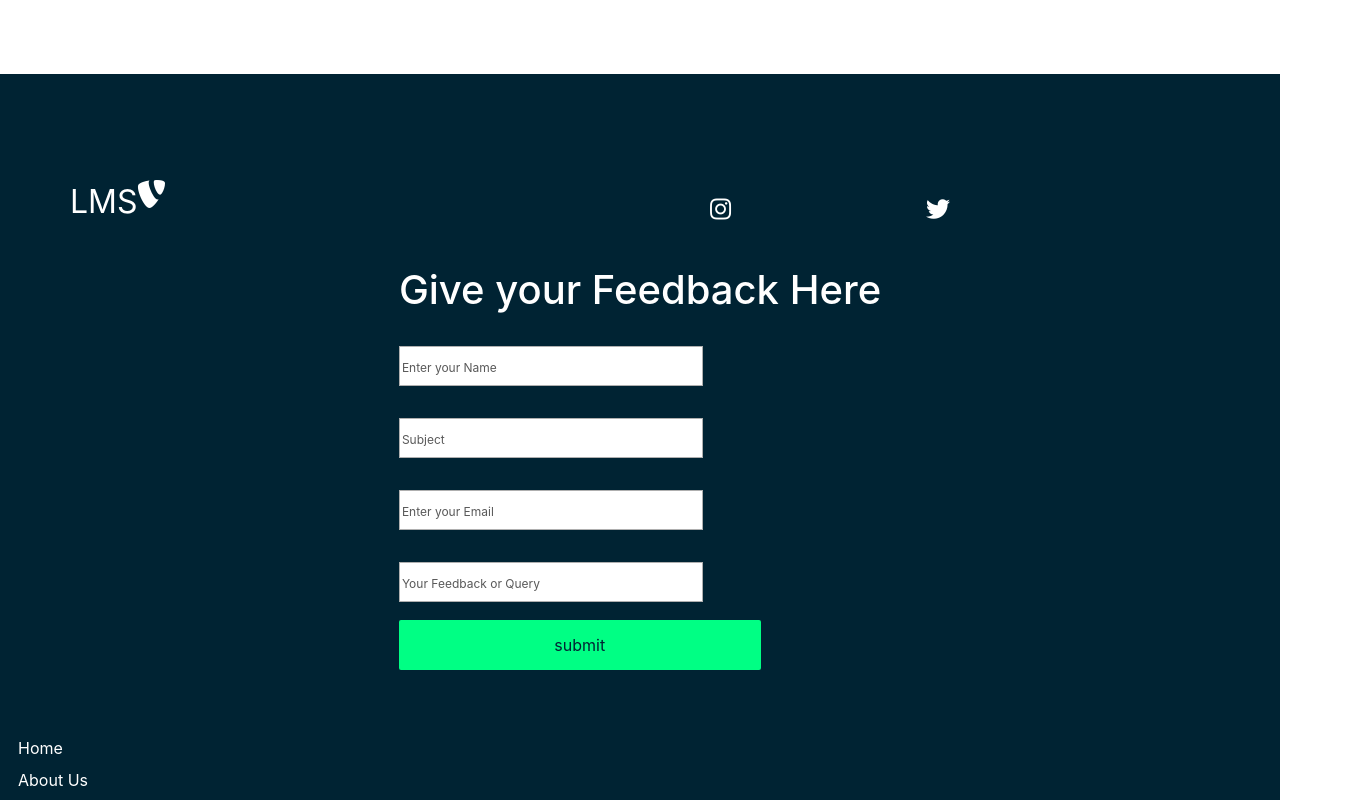
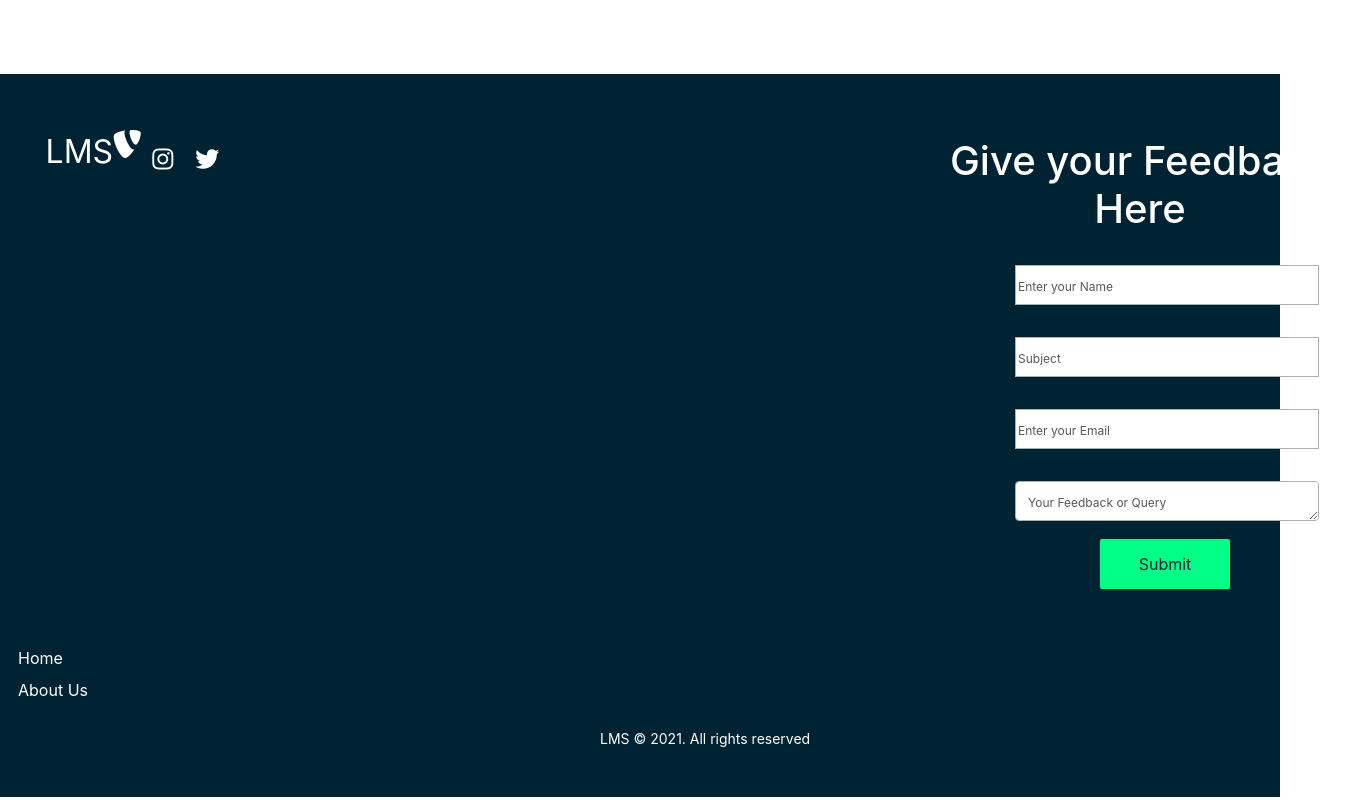
Before and after one commit to shyam-patel-kira/Learning-Platform, a React (Create React App) app: page / in a window 1280 px wide. Shown: the part 2200-3000 px from the top of the page, 1365 px wide, since content can reach past the window. Built offline with nearby package versions, Linux system fonts and the light colour scheme; the HTML template or start-up script is replaced by a standard one.

Commit message:
improved feedback UI

```diff
--- a/src/Components/Footer.css
+++ b/src/Components/Footer.css
@@ -10,15 +10,17 @@
 
 .footer-feedback-form {
     display: flex;
+    /* float: ri; */
     flex-direction: column;
     justify-content: center;
     align-items: center;
     margin-bottom: 24px;
-    padding: 24px;
+    /* margin-right: 0px; */
+    padding: 15px;
     color: #fff;
 }
 
-.feedback-form-input {
+/* .feedback-form-input {
     padding: 8px 20px;
     border-radius: 2px;
     margin-right: 10px;
@@ -27,7 +29,7 @@
     font-size: 18px;
     margin-bottom: 18px;
     border: 1px solid #fff;
-}
+} */
 
 .footer-links {
     width: 100%;
@@ -72,23 +74,24 @@
 
 .social-media {
     max-width: 1000px;
-    width: 100%;
+    width: 20%;
 }
 
 .social-media-wrap {
     display: flex;
     justify-content: space-between;
     align-items: center;
-    width: 90%;
+    width: 80%;
     max-width: 1000px;
     margin: 40px auto 0 auto;
+    margin-top: -10px;
 }
 
 .social-icons {
     display: flex;
-    justify-content: space-between;
+    justify-content: space-around;
     align-items: center;
-    width: 240px;
+    width: 100px;
 }
 
 .social-logo {
@@ -112,8 +115,45 @@
 .website-rights {
     color: #fff;
     margin-bottom: 16px;
+    justify-content: center;
+    align-items: center;
+    margin-left: 600px;
 }
 
 .form-inputs {
-    align-items: center;
+    margin-left: 1100px;
+
 }
+
+.footer-feedback-form h1 {
+    margin-left: 1000px;
+    margin-top: -70px;
+}
+
+.form-input-btn {
+    width: 130px;
+    margin-left: 1185px;
+}
+
+input[name=content], textarea {
+    width: 100%;
+  padding: 12px;
+  /* height: 200px; */
+  border: 1px solid #ccc;
+  border-radius: 4px;
+  resize: vertical;
+
+
+}
+
+/* input[name=author] {
+    padding: 5px 10px;
+}
+
+input[name=subject] {
+    padding: 5px 10px;
+}
+
+input[name=email] {
+    padding: 5px 10px;
+} */
--- a/src/Components/Footer.js
+++ b/src/Components/Footer.js
@@ -138,10 +138,11 @@ render() {
                 <div className='form-inputs'>
                     <label htmlFor='content' className='form-label'>
                     </label>
-                    <input
+                    <textarea
                         id='content'
                         type='text'
                         name='content'
+                        // style="height:200px"
                         required
                         className='form-input'
                         placeholder='Your Feedback or Query'
@@ -155,7 +156,7 @@ render() {
                         type='submit'
                         onClick={this.feedBackSubmit}
                 >
-                    submit
+                    Submit
                         </button>
                 </form>
                 {/* <Button variant="Default" href='/' style={{color:"#fff", background:"#00ff84", margin: "0.5%", boxShadow: "5px 5px 3px rgba(46, 46, 46, 0.62)"}}>Submit</Button> */}
```
